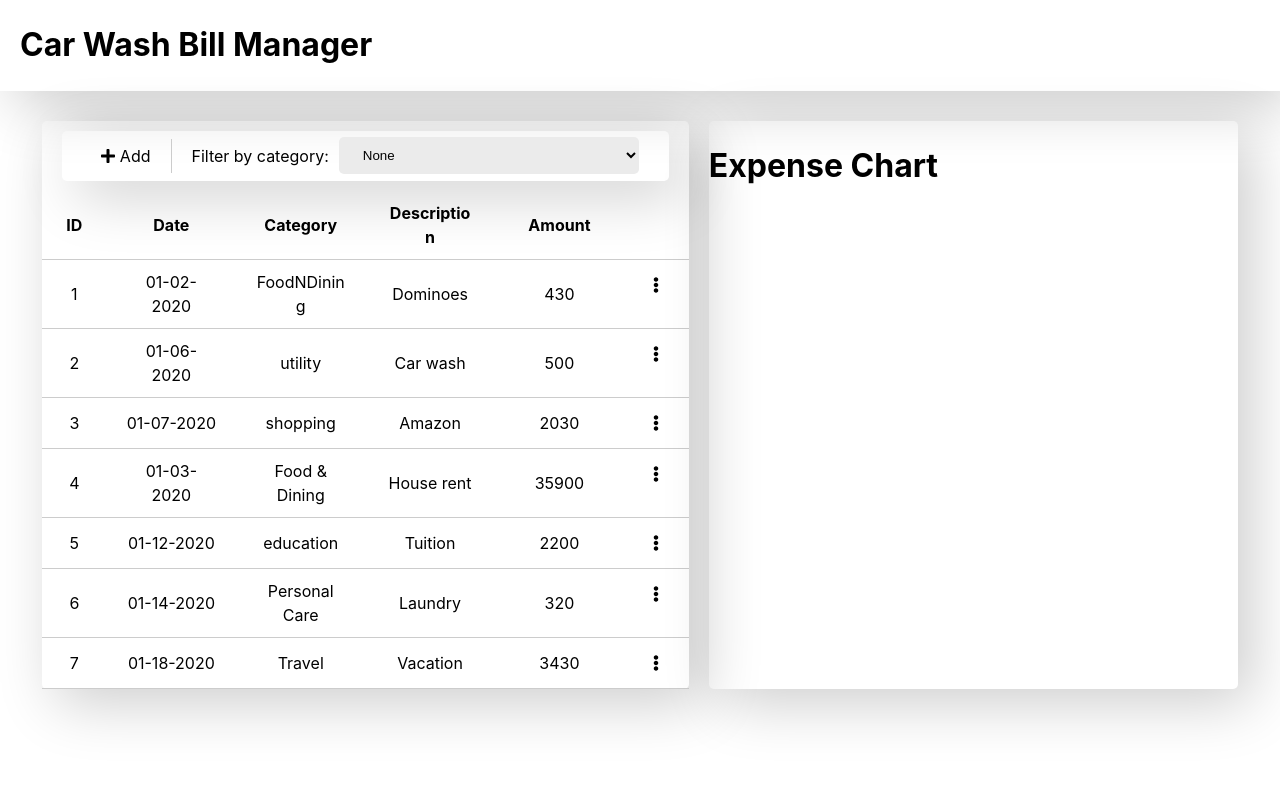
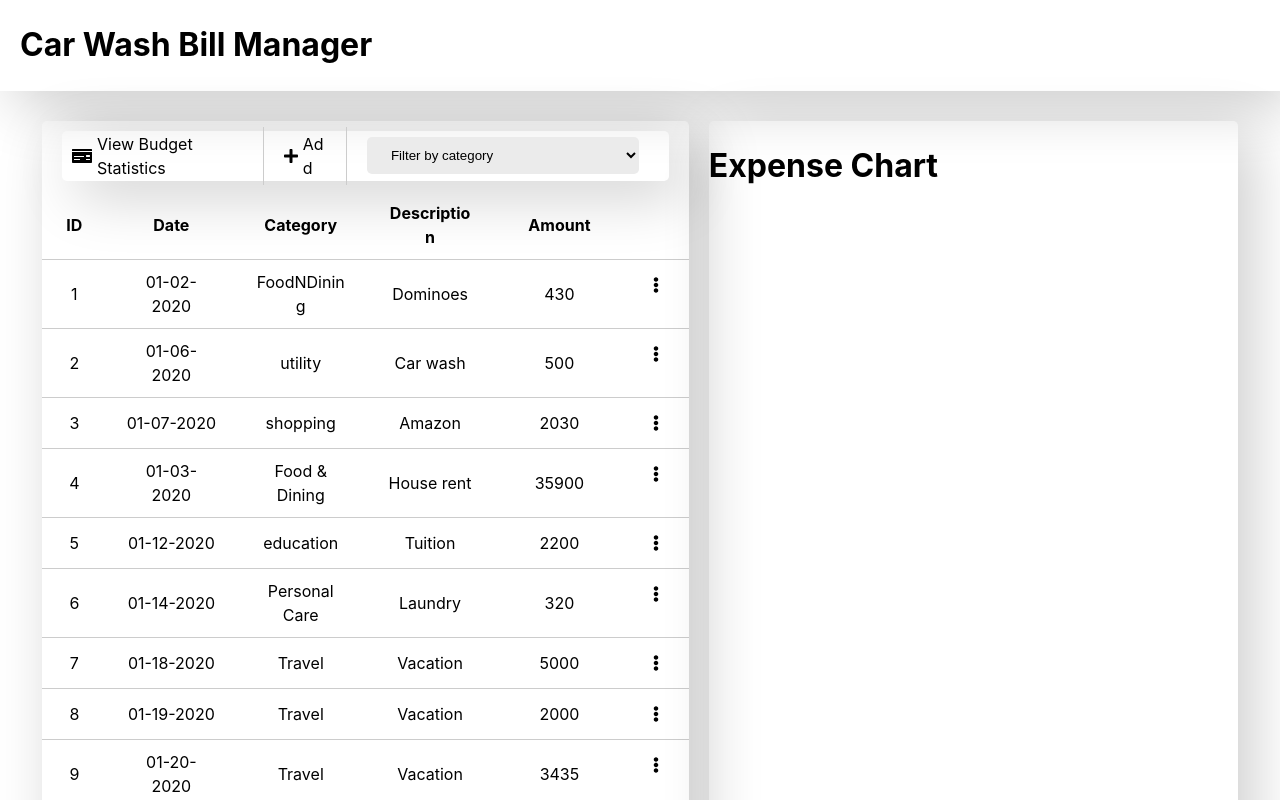
Before and after one commit to kghildial/bill-management-react, a React (Create React App) app: page / in a window 1280 px wide. Shown: the top 800 px of the page. Built offline with nearby package versions, Linux system fonts and the light colour scheme.

Commit message:
Add Budget Statistics for Controls Center

```diff
--- a/src/components/Container.js
+++ b/src/components/Container.js
@@ -168,7 +168,7 @@ const Container = styled.div`
       case 'popupCloseIcon':
         return '20px';
       case 'popupBackdrop':
-        return '90px';
+        return '0';
       case 'popupCard':
         return '-100vh';
       default:
@@ -223,7 +223,7 @@ const Container = styled.div`
       case 'controlsCenterWrapper':
         return '50px';
       case 'popupBackdrop':
-        return 'calc(100vh - 90px)';
+        return '100vh';
       default:
         return '';
     }
--- a/src/components/ControlsCenter/ControlsCenter.style.js
+++ b/src/components/ControlsCenter/ControlsCenter.style.js
@@ -12,7 +12,7 @@ export const Select = styled.select`
   border: none;
   background: #ebebeb;
   width: 300px;
-  margin-right: 30px;
+  margin: 0 30px 0 10px;
   cursor: pointer;
 
   /* &:hover {
--- a/src/components/ControlsCenter/index.js
+++ b/src/components/ControlsCenter/index.js
@@ -1,6 +1,6 @@
 import React from 'react';
 import { useDispatch } from 'react-redux';
-import { faPlus } from '@fortawesome/free-solid-svg-icons';
+import { faPlus, faMoneyCheck } from '@fortawesome/free-solid-svg-icons';
 
 // Custom component(s) import(s)
 import Container from '../../components/Container';
@@ -17,6 +17,15 @@ const ControlsCenter = () => {
     <Container type="controlsCenterWrapper">
       <Icon
         type="addBillIcon"
+        label="View Budget Statistics"
+        iconVal={faMoneyCheck}
+        customClickHandler={() =>
+          dispatch(updatePopupState({ isOpen: true, callType: 'Add' }))
+        }
+      />
+
+      <Icon
+        type="addBillIcon"
         label="Add"
         iconVal={faPlus}
         customClickHandler={() =>
@@ -24,9 +33,9 @@ const ControlsCenter = () => {
         }
       />
 
-      <Label htmlFor="categoryFilter">Filter by category:</Label>
+      {/* <Label htmlFor="categoryFilter">Filter by category:</Label> */}
       <Select id="categoryFilter" name="categoryFilter" value="">
-        <option value="none">None</option>
+        <option value="--select--">Filter by category</option>
       </Select>
     </Container>
   );
--- a/src/seeder.js
+++ b/src/seeder.js
@@ -46,8 +46,43 @@ const seederData = {
       id: 7,
       description: 'Vacation',
       category: 'Travel',
+      amount: '5000',
+      date: '01-18-2020',
+    },
+    {
+      id: 8,
+      description: 'Vacation',
+      category: 'Travel',
+      amount: '2000',
+      date: '01-19-2020',
+    },
+    {
+      id: 9,
+      description: 'Vacation',
+      category: 'Travel',
+      amount: '3435',
+      date: '01-20-2020',
+    },
+    {
+      id: 10,
+      description: 'Vacation',
+      category: 'Travel',
+      amount: '4530',
+      date: '01-21-2020',
+    },
+    {
+      id: 11,
+      description: 'Vacation',
+      category: 'Travel',
       amount: '3430',
-      date: '01-18-2020',
+      date: '01-22-2020',
+    },
+    {
+      id: 12,
+      description: 'Vacation',
+      category: 'Travel',
+      amount: '3430',
+      date: '01-23-2020',
     },
   ],
 };
```
